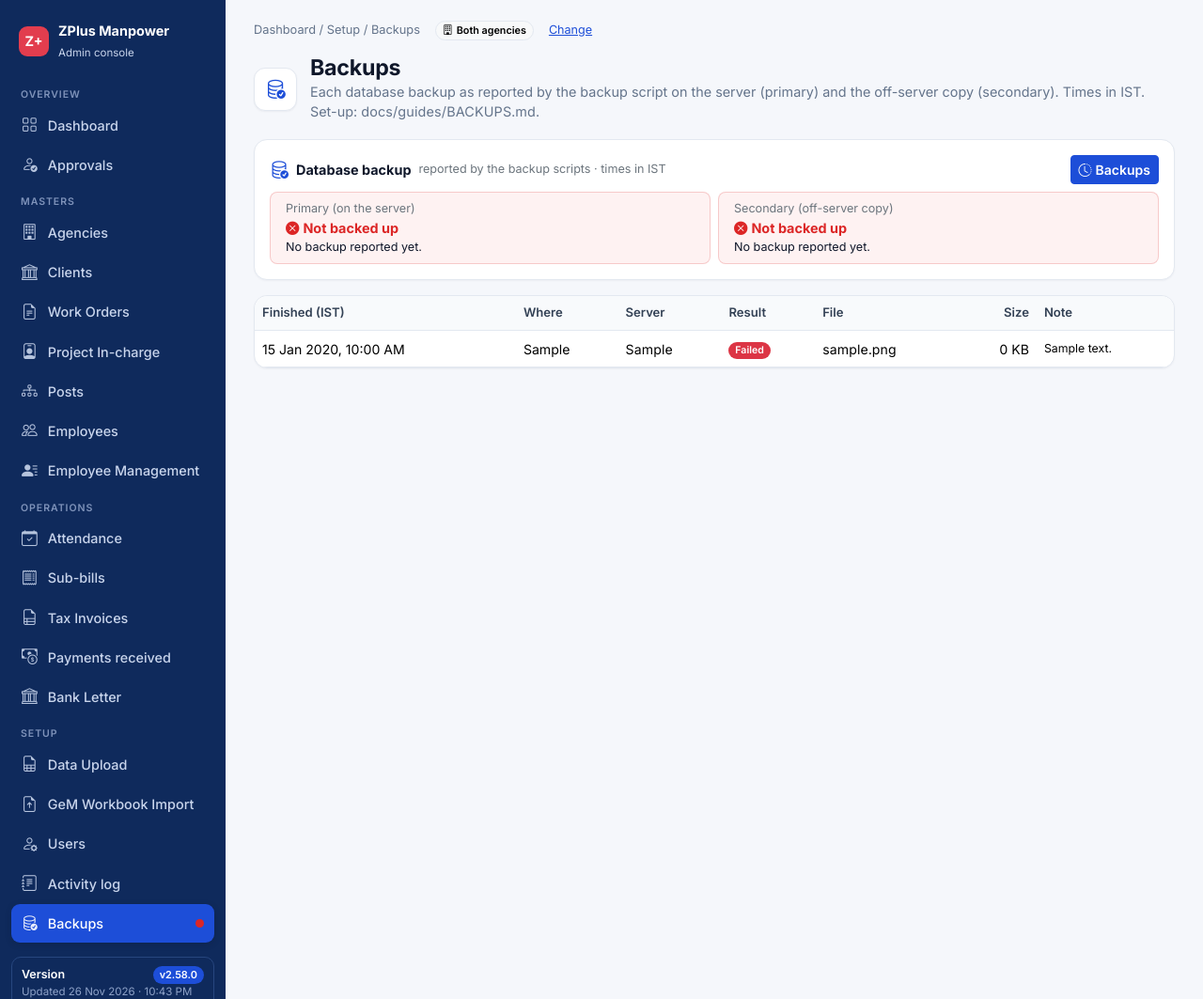
After one commit to EPFRAGHU/zplus, a Laravel app: page /backups in a window 1280 px wide. The commit adds this page. Shown: the whole page at 94% size. Run offline with Laravel 12, Linux system fonts and the light colour scheme; a user stored in the database is signed in; data comes from the database, SQL or seed files in the repository; tables that the repository leaves empty hold one stand-in row (values such as "Sample post"); some libraries are stand-ins or nearby versions.

Commit message:
feat: database backup status on the developer dashboard (v2.58.0)

```diff
--- /dev/null
+++ b/app/Http/Controllers/BackupStatusController.php
@@ -0,0 +1,18 @@
+<?php
+
+namespace App\Http\Controllers;
+
+use App\Models\BackupRun;
+use Illuminate\Support\Facades\Gate;
+use Illuminate\View\View;
+
+/** Database backups reported by the backup scripts (owner, 26 Nov 2026). Developer only. */
+class BackupStatusController extends Controller
+{
+    public function index(): View
+    {
+        Gate::authorize('view-activity');
+
+        return view('backups.index', ['runs' => BackupRun::query()->latest('finished_at')->latest('id')->limit(100)->get()]);
+    }
+}
--- /dev/null
+++ b/app/Models/BackupRun.php
@@ -0,0 +1,57 @@
+<?php
+
+namespace App\Models;
+
+use Carbon\CarbonImmutable;
+use Illuminate\Database\Eloquent\Attributes\Fillable;
+use Illuminate\Database\Eloquent\Model;
+
+/**
+ * One database backup reported by a backup script (owner, 26 Nov 2026). Not agency data: the backup covers the
+ * whole app, and only the developer sees it.
+ */
+#[Fillable(['location', 'server', 'status', 'file', 'size_bytes', 'note', 'finished_at'])]
+class BackupRun extends Model
+{
+    public const LOCATIONS = ['primary' => 'Primary (on the server)', 'secondary' => 'Secondary (off-server copy)'];
+
+    /** A backup older than this many hours is late (amber); none at all, or a failure, is red. */
+    public const FRESH_HOURS = 26;
+
+    protected function casts(): array
+    {
+        return ['finished_at' => 'datetime', 'size_bytes' => 'integer'];
+    }
+
+    /** Latest report for a location. */
+    public static function latestFor(string $location): ?self
+    {
+        return self::query()->where('location', $location)->latest('finished_at')->latest('id')->first();
+    }
+
+    /** Latest successful backup for a location. */
+    public static function lastGood(string $location): ?self
+    {
+        return self::query()->where('location', $location)->where('status', 'ok')->latest('finished_at')->latest('id')->first();
+    }
+
+    /** green | amber | red for a location. */
+    public static function health(string $location): string
+    {
+        $latest = self::latestFor($location);
+        if (! $latest || $latest->status !== 'ok') {
+            return 'red';
+        }
+
+        return $latest->finished_at->greaterThan(CarbonImmutable::now()->subHours(self::FRESH_HOURS)) ? 'green' : 'amber';
+    }
+
+    public function sizeLabel(): string
+    {
+        if ($this->size_bytes === null) {
+            return '—';
+        }
+
+        return $this->size_bytes >= 1048576 ? number_format($this->size_bytes / 1048576, 1).' MB' : number_format($this->size_bytes / 1024, 0).' KB';
+    }
+}
--- a/config/releases.php
+++ b/config/releases.php
@@ -12,6 +12,12 @@ return [
     'timezone' => 'Asia/Kolkata',      // release times are Indian Standard Time
 
     'releases' => [
+        ['version' => '2.58.0', 'date' => '2026-11-26 22:43', 'title' => 'Database backup status on the dashboard (developer only)', 'type' => 'feature', 'notes' => [
+            'New "Database backup" card on the dashboard, for the developer login only: Primary (backup on the server) and Secondary (copy kept off the server), each with the server name, date and time in IST, file and size',
+            'Green = backed up in the last 26 hours, amber = older, red = failed or none (the reason of a failed run is shown); a coloured dot next to the new Setup → Backups menu, which lists every backup reported',
+            'The backup scripts report each run with `php artisan backups:record`; ready-made server (nightly, keeps 14 days) and laptop (copy + report) scripts in docs/guides/BACKUPS.md',
+            'New table backup_runs only; no other data changes',
+        ]],
         ['version' => '2.57.1', 'date' => '2026-11-26 22:19', 'title' => 'Security fixes from the audit (M1, M2, M3)', 'type' => 'fix', 'notes' => [
             'M1: security updates for the Symfony components the app is built on (7.4.24), including the two for e-mail sent through Gmail; no known advisories remain',
             'M2: an agency\'s bank details (bank, branch, account number, IFSC) and NEFT upload codes can be changed only by a Super Admin, because the account is printed on every tax invoice where the client pays; others see them read-only, and a changed value sent by anyone else is refused. Changes stay in the Activity log',
--- /dev/null
+++ b/resources/views/backups/_card.blade.php
@@ -0,0 +1,29 @@
+{{-- Database backup status (owner, 26 Nov 2026): developer only. Green within 26 hours, amber older, red failed / none. --}}
+@can('view-activity')
+@php
+  $bkColours = ['green' => ['#16a34a', '#f0fdf4', 'Backed up'], 'amber' => ['#d97706', '#fffbeb', 'Late'], 'red' => ['#dc2626', '#fef2f2', 'Not backed up']];
+@endphp
+<div class="wo-card p-3 mb-3 backup-card">
+  <div class="d-flex align-items-center gap-2 mb-2"><i class="bi bi-database-check fs-5 text-primary"></i><b>Database backup</b>
+    <span class="small text-secondary">reported by the backup scripts · times in IST</span>
+    <a class="btn btn-sm wo-btn-primary ms-auto" href="{{ route('backups.index') }}"><i class="bi bi-clock-history me-1"></i>Backups</a></div>
+  <div class="row g-2">
+    @foreach(\App\Models\BackupRun::LOCATIONS as $loc => $locLabel)
+      @php($h = \App\Models\BackupRun::health($loc))
+      @php($latest = \App\Models\BackupRun::latestFor($loc))
+      @php($good = \App\Models\BackupRun::lastGood($loc))
+      @php([$fg, $bg, $word] = $bkColours[$h])
+      <div class="col-md-6"><div class="rounded-3 p-2 px-3 h-100" style="background:{{ $bg }};border:1px solid {{ $fg }}33">
+        <div class="small text-secondary">{{ $locLabel }}</div>
+        <div class="fw-bold" style="color:{{ $fg }}"><i class="bi {{ $h === 'green' ? 'bi-check-circle-fill' : ($h === 'amber' ? 'bi-exclamation-circle-fill' : 'bi-x-circle-fill') }} me-1"></i>{{ $word }}
+          @if($good)· {{ $good->finished_at->timezone('Asia/Kolkata')->format('d M Y, h:i A') }}@endif</div>
+        <div class="small">
+          @if($good)Server <b>{{ $good->server }}</b>@if($good->file) · {{ $good->file }}@endif · {{ $good->sizeLabel() }}
+            · {{ $good->finished_at->diffForHumans() }}@else No backup reported yet. @endif
+          @if($latest && $latest->status === 'failed')<div class="text-danger">Last run failed on {{ $latest->server }} at {{ $latest->finished_at->timezone('Asia/Kolkata')->format('d M, h:i A') }}{{ $latest->note ? ': '.$latest->note : '' }}</div>@endif
+        </div>
+      </div></div>
+    @endforeach
+  </div>
+</div>
+@endcan
--- /dev/null
+++ b/resources/views/backups/index.blade.php
@@ -0,0 +1,24 @@
+<x-layouts.app title="Backups" crumb="Setup / Backups" :quiet-title="true">
+  {{-- Database backups reported by the backup scripts (owner, 26 Nov 2026). Developer only. --}}
+  <div class="wo">
+    <div class="wo-head">
+      <div class="wo-head-icon"><i class="bi bi-database-check"></i></div>
+      <div class="me-auto"><h1>Backups</h1>
+        <p>Each database backup as reported by the backup script on the server (primary) and the off-server copy (secondary). Times in IST. Set-up: <span class="mono">docs/guides/BACKUPS.md</span>.</p></div>
+    </div>
+    @include('backups._card')
+    <div class="wo-card"><div class="table-responsive"><table class="table align-middle wo-table m-0">
+      <thead><tr><th>Finished (IST)</th><th>Where</th><th>Server</th><th>Result</th><th>File</th><th class="num">Size</th><th>Note</th></tr></thead>
+      <tbody>
+      @forelse($runs as $r)
+        <tr><td class="text-nowrap">{{ $r->finished_at->timezone('Asia/Kolkata')->format('d M Y, h:i A') }}</td>
+          <td>{{ \App\Models\BackupRun::LOCATIONS[$r->location] ?? $r->location }}</td><td class="mono">{{ $r->server }}</td>
+          <td>@if($r->status === 'ok')<span class="badge text-bg-success">OK</span>@else<span class="badge text-bg-danger">Failed</span>@endif</td>
+          <td class="mono small">{{ $r->file ?? '—' }}</td><td class="num">{{ $r->sizeLabel() }}</td><td class="small">{{ $r->note }}</td></tr>
+      @empty
+        <tr><td colspan="7" class="text-center text-secondary py-4">No backup has been reported yet. Set up the backup script on the server (docs/guides/BACKUPS.md).</td></tr>
+      @endforelse
+      </tbody>
+    </table></div></div>
+  </div>
+</x-layouts.app>
--- a/resources/views/components/layouts/app.blade.php
+++ b/resources/views/components/layouts/app.blade.php
@@ -59,6 +59,7 @@
       @endcan
       @can('view-activity')
       <a class="{{ $is('activity.*') }}" href="{{ route('activity.index') }}"><i class="bi bi-journal-text"></i>Activity log</a>
+      <a class="{{ $is('backups.*') }}" href="{{ route('backups.index') }}"><i class="bi bi-database-check"></i>Backups <span class="z-dot ms-auto" style="width:9px;height:9px;border-radius:50%;display:inline-block;background:{{ ['green' => '#16a34a', 'amber' => '#d97706', 'red' => '#dc2626'][\App\Models\BackupRun::health('primary')] }}" title="Last database backup"></span></a>
       @endcan
     </nav>
     @endif
--- a/resources/views/dashboard.blade.php
+++ b/resources/views/dashboard.blade.php
@@ -66,6 +66,7 @@
       <a class="ms-auto" href="{{ route('payments.index') }}">Payments received →</a>
     </div>
   @endcan
+  @include('backups._card')
   @include('dashboard._reminders')
   <div class="row g-3">
     <div class="col-xl-8">
--- a/routes/web.php
+++ b/routes/web.php
@@ -54,6 +54,7 @@ Route::middleware(['auth', 'active', 'role:admin,accounts,supervisor', \App\Http
 
     // Activity log (Super Admin)
     Route::get('activity', [\App\Http\Controllers\ActivityLogController::class, 'index'])->name('activity.index');
+    Route::get('backups', [\App\Http\Controllers\BackupStatusController::class, 'index'])->name('backups.index');   // developer only (owner, 26 Nov 2026)
     Route::get('activity/export', [\App\Http\Controllers\ActivityLogController::class, 'export'])->middleware('throttle:20,1')->name('activity.export');
 
     // Users (Admin)
```
Also changed, not shown: app/Console/Commands/RecordBackup.php (added, +44 -0 lines), docs/guides/BACKUPS.md (added, +95 -0 lines), tests/Feature/BackupStatusTest.php (added, +55 -0 lines), CHANGELOG.md, database/migrations/2026_11_26_000200_create_backup_runs.php (added).
